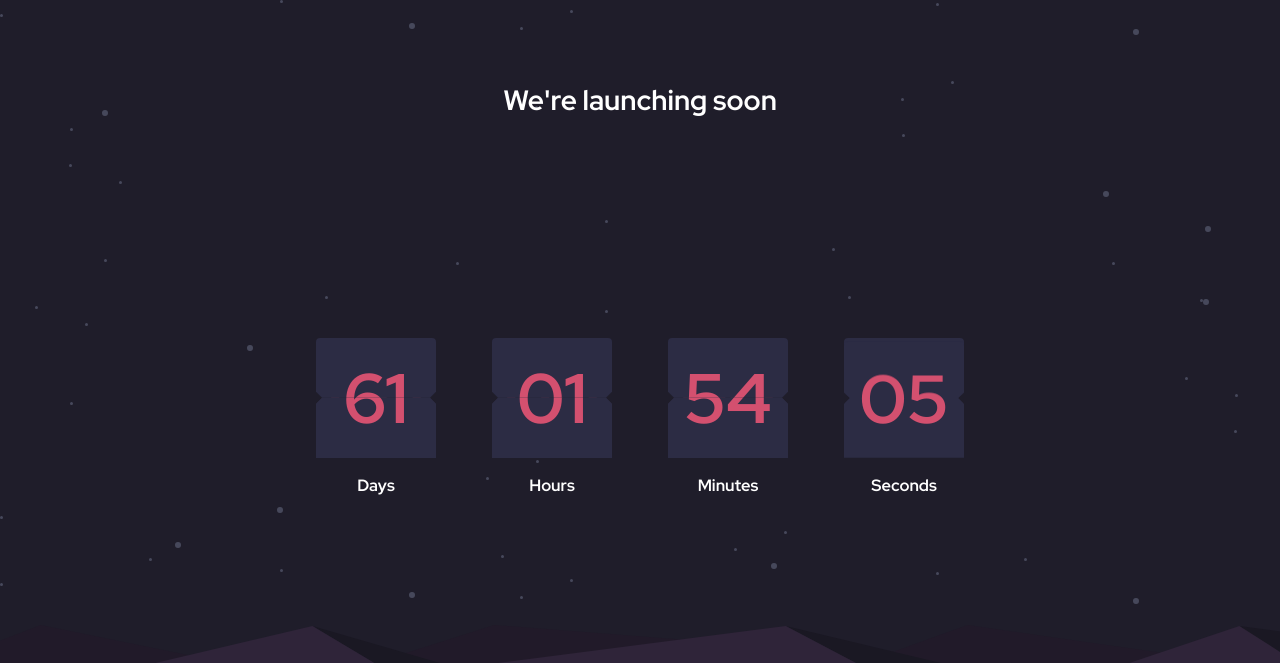
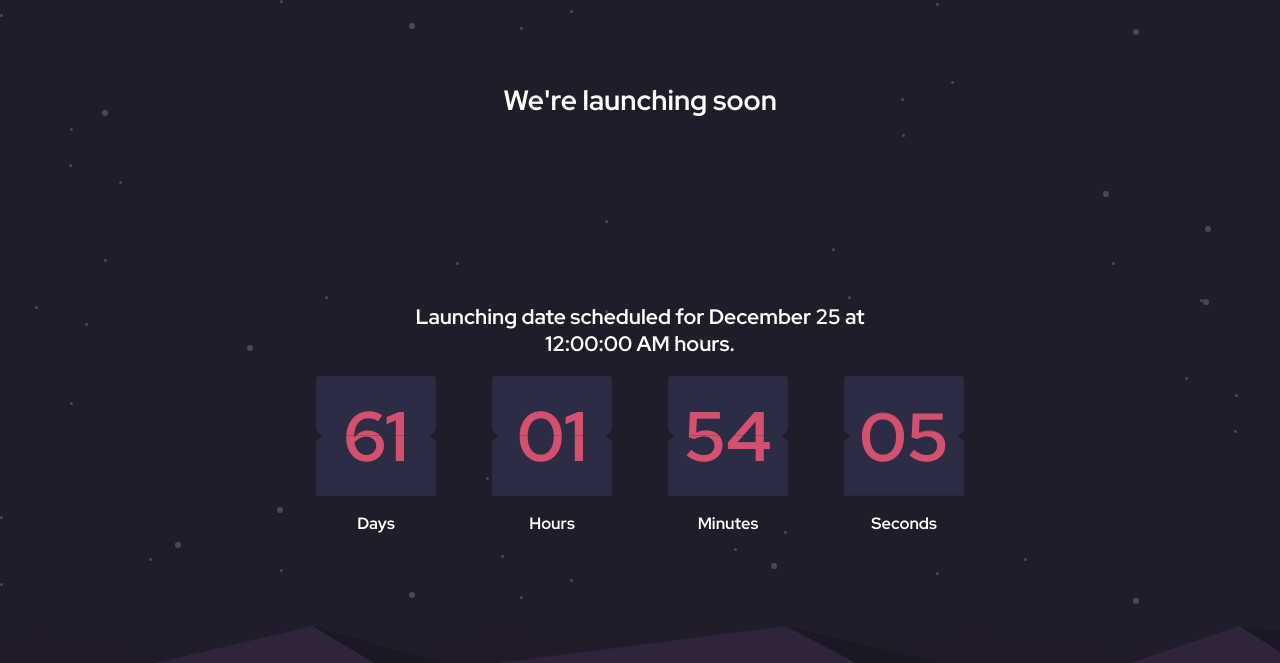
Before and after one commit to GooTaLK/FM_countdown-timer, a plain HTML site: page index.html in a window 1280 px wide. Shown: the top 663 px of the page. Drawn offline with Linux system fonts and the light colour scheme.

Commit message:
Feat: add a label above the countdown timer with the launch date

```diff
--- a/index.html
+++ b/index.html
@@ -24,6 +24,9 @@
       <header>
         <h1 class="header">We're launching soon</h1>
       </header>
+
+      <section class="cards">
+        <h2 class="cards-header"></h2>
 
         <section class="cards-container">
           <div class="card-box counter--days">
@@ -66,6 +69,7 @@
             <h3 class="card-legend">Seconds</h3>
           </div>
         </section>
+      </section>
       <footer>
         <section class="footer-links">
           <a href="#">
--- a/main.js
+++ b/main.js
@@ -1,4 +1,5 @@
 import setCounter from './modules/setCounter.js'
+import { fillDateLAbel } from "./modules/fillDateLabel.js";
 
 const launchDate = {
   month: 12,
@@ -36,4 +37,5 @@ function setFlipCards() {
   setCounter(timeUntilLaunch)
 }
 
+fillDateLAbel(launch)
 setFlipCards()
--- /dev/null
+++ b/modules/fillDateLabel.js
@@ -0,0 +1,12 @@
+const cardsHeader = document.querySelector(".cards-header")
+
+export function fillDateLAbel(launchDate) {
+  const date = launchDate.toLocaleDateString("en-US", {
+    month: "long",
+    day: "numeric"
+  })
+  const time = launchDate.toLocaleTimeString("en-US")
+
+  cardsHeader.innerHTML =
+    `Launching date scheduled for <strong>${date}</strong> at <strong>${time}</strong> hours.`
+}
--- a/styles.css
+++ b/styles.css
@@ -59,6 +59,22 @@ header {
 }
 
 /* CARDS */
+.cards {
+  display: flex;
+  flex-direction: column;
+  align-items: center;
+  justify-content: center;
+  ;
+}
+
+.cards-header {
+  text-align: center;
+  margin-bottom: 5px;
+  max-width: 500px;
+  height: 2lh;
+}
+
+
 .cards-container {
   display: flex;
   align-items: center;
```
Lines whose indentation alone changed are shown as unchanged.
